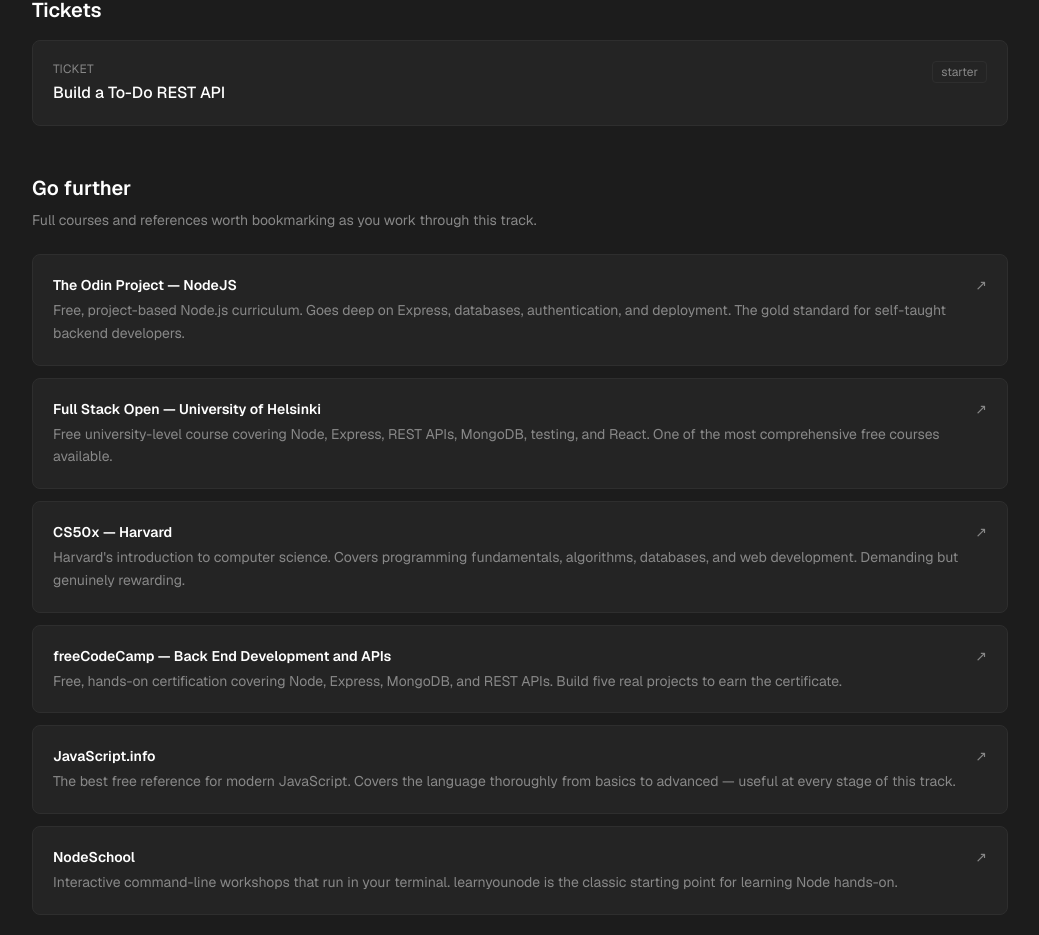
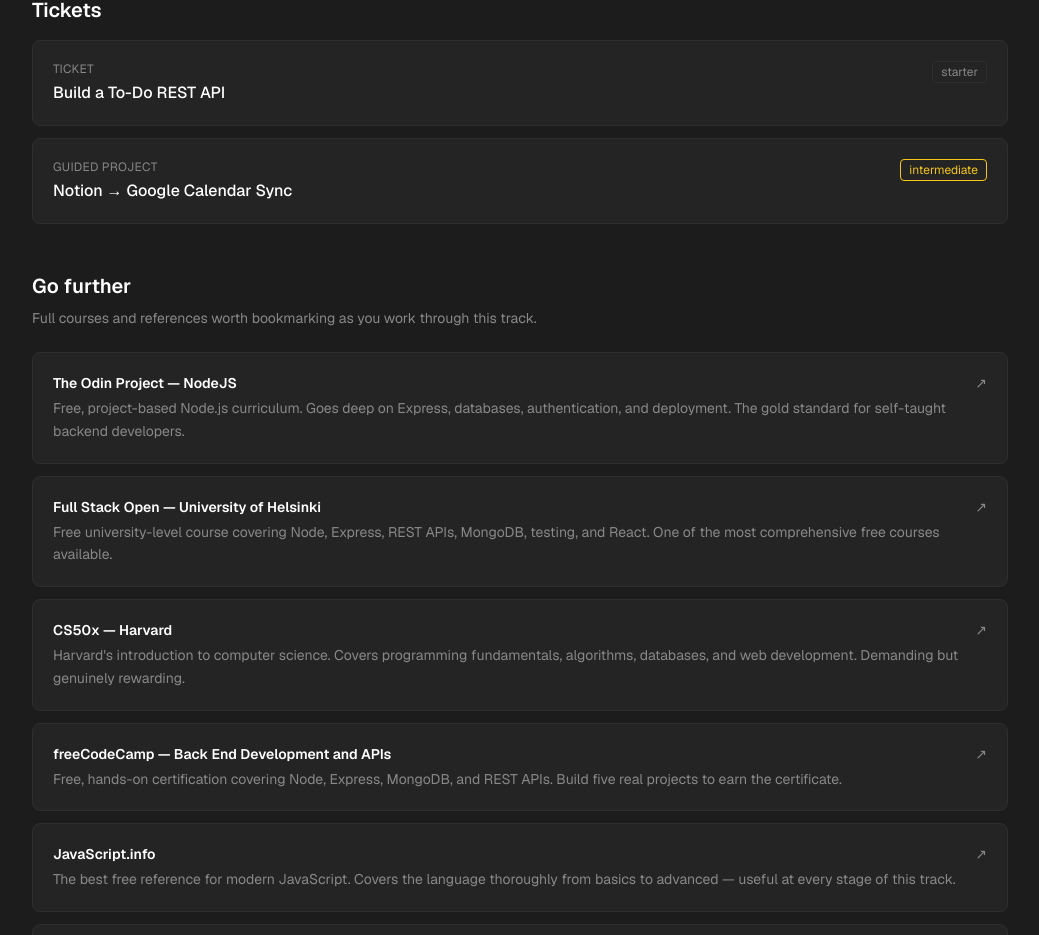
Before and after one commit to oliverhuangcode/fyr-resources, a Next.js app: page /tracks/backend in a window 1280 px wide. Shown: the part 1051-1986 px from the top of the page, without its empty margins (120-1159 px from the left). Built offline with nearby package versions, Linux system fonts and the light colour scheme.

Commit message:
Add new project

```diff
--- a/app/tickets/[id]/page.tsx
+++ b/app/tickets/[id]/page.tsx
@@ -4,6 +4,8 @@
 import { tracks } from '@/data/tracks'
 import { MarkTicketComplete } from '@/components/MarkTicketComplete'
 import type { Ticket } from '@/types'
+
+const TASK_LABELS = ['Task 1', 'Task 2', 'Task 3', 'Task 4', 'Task 5']
 
 export function generateStaticParams() {
   return tickets.map(t => ({ id: t.id }))
@@ -38,22 +40,68 @@
         </Link>
       </div>
 
-      {/* Title + Difficulty */}
+      {/* Title + Badges */}
       <div className="flex items-start justify-between gap-4 mb-6">
         <h1 className="text-3xl font-bold text-primary">{ticket.title}</h1>
-        <span className={DIFFICULTY_BADGE[ticket.difficulty]}>
-          {ticket.difficulty}
-        </span>
+        <div className="flex items-center gap-2 flex-shrink-0">
+          {ticket.type === 'project' && (
+            <span className="border border-subtle text-muted text-xs px-2 py-0.5 rounded">
+              guided project
+            </span>
+          )}
+          <span className={DIFFICULTY_BADGE[ticket.difficulty]}>
+            {ticket.difficulty}
+          </span>
+        </div>
       </div>
 
       {/* Context */}
       <section className="mb-8">
-        <h2 className="text-lg font-semibold text-primary mb-3">Context</h2>
+        <h2 className="text-lg font-semibold text-primary mb-3">
+          {ticket.type === 'project' ? 'What you\'ll build' : 'Context'}
+        </h2>
         <p className="text-muted">{ticket.context}</p>
       </section>
 
-      {/* Requirements */}
-      {ticket.requirements.length > 0 && (
+      {/* Concepts (project-type only) */}
+      {ticket.type === 'project' && ticket.concepts && ticket.concepts.length > 0 && (
+        <section className="mb-8">
+          <h2 className="text-lg font-semibold text-primary mb-3">Concepts you'll encounter</h2>
+          <ul className="space-y-2">
+            {ticket.concepts.map((concept, i) => (
+              <li key={i} className="flex items-start gap-2 text-sm text-muted">
+                <span aria-hidden="true">•</span>
+                {concept}
+              </li>
+            ))}
+          </ul>
+        </section>
+      )}
+
+      {/* Tasks (project-type) */}
+      {ticket.type === 'project' && ticket.tasks && ticket.tasks.length > 0 && (
+        <section className="mb-8">
+          <h2 className="text-lg font-semibold text-primary mb-4">Tasks</h2>
+          <div className="space-y-4">
+            {ticket.tasks.map((task, i) => (
+              <div key={i} className="bg-surface border border-subtle rounded-lg p-5">
+                <p className="text-xs text-muted uppercase tracking-wide mb-1">
+                  {TASK_LABELS[i] ?? `Task ${i + 1}`}
+                </p>
+                <p className="text-primary font-medium mb-2">{task.title}</p>
+                <p className="text-muted text-sm mb-4">{task.description}</p>
+                <div className="border-t border-subtle pt-3">
+                  <p className="text-xs text-muted uppercase tracking-wide mb-1">Checkpoint</p>
+                  <p className="text-sm text-primary">{task.checkpoint}</p>
+                </div>
+              </div>
+            ))}
+          </div>
+        </section>
+      )}
+
+      {/* Requirements (ticket-type only) */}
+      {ticket.type !== 'project' && ticket.requirements.length > 0 && (
         <section className="mb-8">
           <h2 className="text-lg font-semibold text-primary mb-3">Requirements</h2>
           <ol className="space-y-2 list-decimal list-inside">
--- a/components/TicketCard.tsx
+++ b/components/TicketCard.tsx
@@ -17,7 +17,9 @@
       <div className="bg-surface border border-subtle rounded-lg p-5 hover:border-accent transition-colors">
         <div className="flex items-start justify-between gap-4">
           <div className="flex-1 min-w-0">
-            <p className="text-muted text-xs uppercase tracking-wide mb-1">Ticket</p>
+            <p className="text-muted text-xs uppercase tracking-wide mb-1">
+            {ticket.type === 'project' ? 'Guided Project' : 'Ticket'}
+          </p>
             <p className="text-primary font-medium">{ticket.title}</p>
           </div>
           <span className={DIFFICULTY_BADGE[ticket.difficulty]} aria-label={`Difficulty: ${ticket.difficulty}`}>
--- a/data/tickets.ts
+++ b/data/tickets.ts
@@ -1,6 +1,50 @@
 import type { Ticket } from '@/types'
 
 export const tickets: Ticket[] = [
+  {
+    id: 'backend-ticket-02',
+    trackId: 'backend',
+    type: 'project',
+    title: 'Notion → Google Calendar Sync',
+    context:
+      'You have built a local CRUD API. Now build something that runs in the real world. This guided project gives you a working Node.js app that syncs events from a Notion database to Google Calendar on a 30-minute schedule — Notion is the source of truth and changes flow through automatically. Most of the app is pre-built. You implement three files that do the core data work: fetching from Notion, mapping the fields, and writing to Google Calendar. Ask your lead for the repo link and credentials to get started.',
+    concepts: [
+      'async/await — writing non-blocking code that reads like synchronous code',
+      'SDK clients — calling external APIs through a library instead of raw HTTP',
+      'OAuth2 — how apps get permission to act on a user\'s behalf (pre-built, but explained)',
+      'File-based persistence — storing sync state in a JSON file instead of in memory',
+      'Cron scheduling — running code on a repeating timer (every 30 minutes)',
+    ],
+    tasks: [
+      {
+        title: 'Task 1 — Fetch events from Notion',
+        description:
+          'The fetch loop and pagination are pre-built. You add a cutoff date (January 1st of the current year) and a Notion filter that returns pages where Type is "Event" or "Social" and Timeline is on or after that cutoff. File: sync/fetchNotion.js',
+        checkpoint: 'node index.js logs "Fetched X pages from Notion" with no errors.',
+      },
+      {
+        title: 'Task 2 — Map Notion fields to Google Calendar format',
+        description:
+          'Extract the event title, date, venue, caption, and registration link from the Notion page properties and build a Google Calendar event object. Return null if there is no date so the event is skipped gracefully. File: sync/mapFields.js',
+        checkpoint:
+          'node index.js logs event names — you will see "Failed to create" errors until Task 3 is done.',
+      },
+      {
+        title: 'Task 3 — Write to Google Calendar',
+        description:
+          'Implement three Google Calendar API wrappers: createEvent, updateEvent, and deleteEvent. Each wraps one SDK call. The sync orchestration is pre-built — you just provide the three operations. File: sync/googleCalendar.js',
+        checkpoint:
+          'A full sync run completes and logs Created / Updated / Deleted / Skipped counts.',
+      },
+    ],
+    requirements: [],
+    stretchGoals: [
+      'Handle Notion date ranges (start + end date) so multi-day events span the correct days in Google Calendar',
+    ],
+    definitionOfDone:
+      'A full sync run completes without errors. New Notion events appear in Google Calendar. Editing a Notion event updates the calendar entry. Archiving a Notion event removes it from the calendar.',
+    difficulty: 'intermediate',
+  },
   {
     id: 'backend-ticket-01',
     trackId: 'backend',
--- a/data/tracks.ts
+++ b/data/tracks.ts
@@ -7,7 +7,7 @@
     description: 'Learn Node.js, HTTP, Express, and build your first REST API from scratch.',
     icon: '⚙️',
     lessons: ['backend-01', 'backend-02', 'backend-03', 'backend-04', 'backend-05'],
-    tickets: ['backend-ticket-01'],
+    tickets: ['backend-ticket-01', 'backend-ticket-02'],
     courseResources: [
       {
         title: 'The Odin Project — NodeJS',
```
Also changed, not shown: types/index.ts (+9 -0 lines), .claude/settings.local.json, 1 other file (tests, documents, lock files or other folders).
